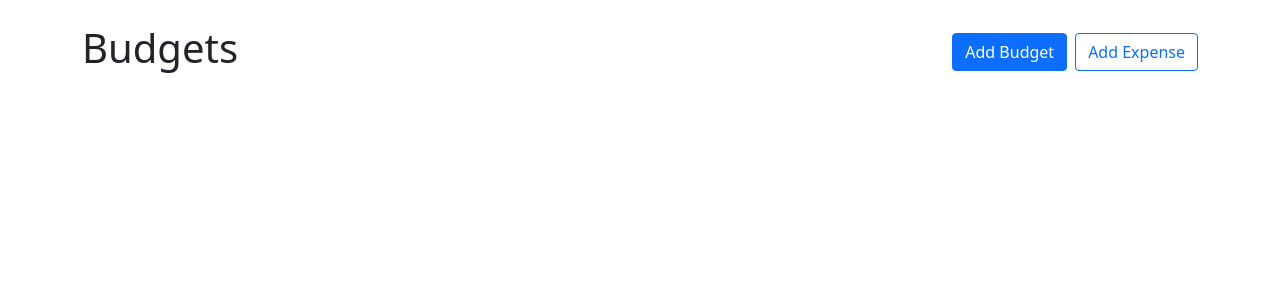
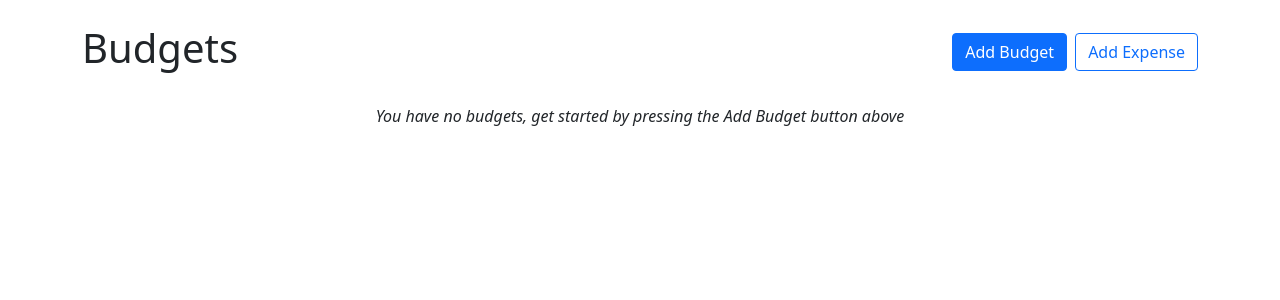
Before and after one commit to knudsenj/budget-app, a React (Create React App) app: page / in a window 1280 px wide. Shown: the top 300 px of the page. Built offline with nearby package versions, Linux system fonts and the light colour scheme.

Commit message:
Add empty states.

```diff
--- a/src/App.js
+++ b/src/App.js
@@ -13,7 +13,7 @@ function App() {
   const [isAddExpenseModalVisible, setIsAddExpenseModalVisible] = useState(false)
   const [addExpenseModalId, setAddExpenseModalId] = useState()
   const [viewExpenseModalId, setViewExpenseModalId] = useState()
-  const { budgets, getBudgetExpenses } = useBudgets()
+  const { budgets, expenses, getBudgetExpenses } = useBudgets()
 
   function openAddExpenseModal(budgetId) {
     setIsAddExpenseModalVisible(true)
@@ -28,7 +28,8 @@ function App() {
           <Button variant="primary" onClick={ () => setIsAddBudgetModalVisible(true) }>Add Budget</Button>
           <Button variant="outline-primary" onClick={ () => openAddExpenseModal(UNCATEGORIZED_BUDGET_ID) }>Add Expense</Button>
         </Stack>
-        <div className="budget-grid">
+        { budgets.length && expenses.length
+          ? <div className="budget-grid">
             { budgets.map(budget => <BudgetCard
               key={ budget.id }
               name={ budget.name }
@@ -43,6 +44,10 @@ function App() {
             />
             <TotalBudgetCard />
           </div>
+          : <div className="text-center">
+            <em>You have no budgets, get started by pressing the Add Budget button above</em>
+          </div>
+        }
       </Container>
       <AddBudgetModal
         show={ isAddBudgetModalVisible }
--- a/src/components/ViewExpensesModal.js
+++ b/src/components/ViewExpensesModal.js
@@ -35,7 +35,8 @@ export default function ViewExpensesModal(props) {
       </Modal.Header>
 
       <Modal.Body>
-        <Stack direction="vertical" gap="3">
+        { expenses.length
+          ? <Stack direction="vertical" gap="3">
             { expenses.map(expense => (
               <Stack direction="horizontal" gap="2" key={expense.id}>
                 <div className="me-auto fs-4">{expense.description}</div>
@@ -48,6 +49,10 @@ export default function ViewExpensesModal(props) {
               </Stack>
             ))}
           </Stack>
+          : <div className="text-center">
+              <em>There are no expenses for { budget.name }</em>
+            </div>
+        }
       </Modal.Body>
     </Modal>
   )
```
Lines whose indentation alone changed are shown as unchanged.
